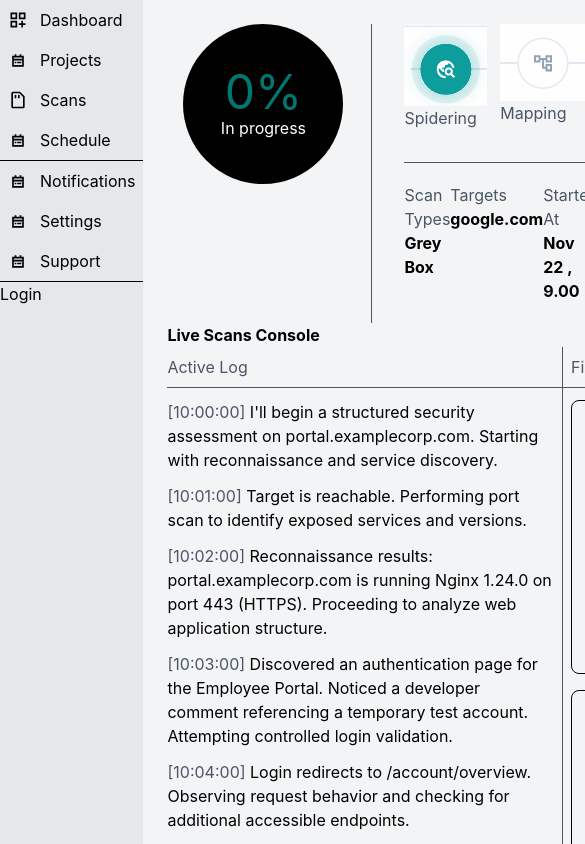
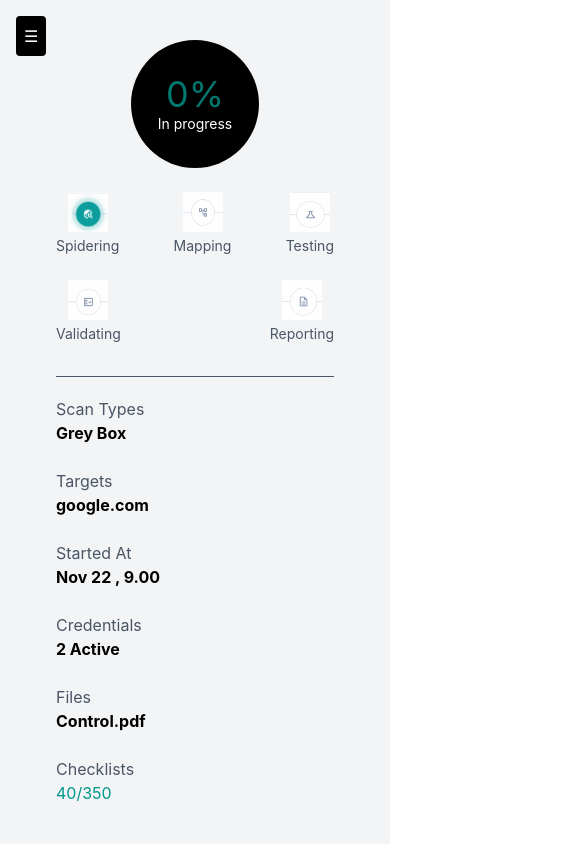
Before and after one commit to AnuragEnnippissery/fenrir-ops, a React (Vite) app: page /dashboard/scan in a window 390 px wide. Shown: the top 844 px of the page, 585 px wide, since content can reach past the window. Built offline with nearby package versions, Linux system fonts and the light colour scheme.

Commit message:
login dashboard responsive changes added

```diff
--- a/src/components/dashboard/Dashboard.jsx
+++ b/src/components/dashboard/Dashboard.jsx
@@ -1,89 +1,120 @@
 import { scans } from "../../utils/data";
 import { useEffect, useState } from "react";
-function Dashboard(){
-    let [scandata,setScandata]=useState([])
-    useEffect(()=>{
-        async function fetchData(){
-            const result= scans;
-            setScandata(result)
+
+function Dashboard() {
+  let [scandata, setScandata] = useState([]);
+
+  useEffect(() => {
+    async function fetchData() {
+      const result = scans;
+      setScandata(result);
     }
     fetchData();
-    },[])
-    console.log("data",scandata)
-    return(
-        <>
-            <main>
-                <section className="px-5 flex flex-col gap-12">
-                    <div className="flex justify-between flex-wrap gap-4">
+  }, []);
+
+  return (
+    <main className="px-4 md:px-6 py-6 space-y-10">
+
+      {/* TOP INFO SECTION */}
+      <section className="flex flex-col gap-8">
+
+        <div className="grid grid-cols-2 sm:grid-cols-3 lg:grid-cols-4 gap-4">
           <div>
             <span className="text-gray-600">Org :</span>
-                            <span className="font-bold">Project X</span>
+            <span className="font-bold"> Project X</span>
           </div>
+
           <div>
             <span className="text-gray-600">Owner :</span>
-                             <span className="font-bold">Nammagiri</span>
+            <span className="font-bold"> Nammagiri</span>
           </div>
+
           <div>
             <span className="text-gray-600">Total Scans :</span>
-                             <span className="font-bold">100</span>
+            <span className="font-bold"> 100</span>
           </div>
+
           <div>
-                            <span className="text-gray-600">Scheduled:</span>
-                             <span className="font-bold">1000</span>
+            <span className="text-gray-600">Scheduled :</span>
+            <span className="font-bold"> 1000</span>
           </div>
+
           <div>
             <span className="text-gray-600">Rescans :</span>
-                             <span className="font-bold">100</span>
+            <span className="font-bold"> 100</span>
           </div>
+
           <div>
-                            <span className="text-gray-600">Failed Scans:</span>
-                             <span className="font-bold">100</span>
+            <span className="text-gray-600">Failed Scans :</span>
+            <span className="font-bold"> 100</span>
           </div>
+
           <div>
-                             <span></span>
             <span className="text-gray-600">10 min ago</span>
           </div>
+        </div>
 
-                    </div>
-                    <article className="flex justify-between">
+        {/* SEVERITY ROW */}
+        <article className="grid grid-cols-2 md:grid-cols-4 gap-6">
           <div>
             <p className="text-gray-600">Critical Severity</p>
             <p className="font-bold">86</p>
           </div>
+
           <div>
             <p className="text-gray-600">High Severity</p>
             <p className="font-bold">16</p>
           </div>
+
           <div>
             <p className="text-gray-600">Medium Severity</p>
             <p className="font-bold">26</p>
           </div>
+
           <div>
             <p className="text-gray-600">Low Severity</p>
             <p className="font-bold">16</p>
           </div>
         </article>
+
       </section>
-                <section className="px-5 mt-10 ">
-                    <article className="flex justify-between py-5">
-                        <div >
-                            <input type="text" placeholder="Search Scans by name or type" className="w-full md:w-96 border p-2 rounded-md"/>
+
+      {/* SEARCH + BUTTONS */}
+      <section className="mt-6 flex flex-col md:flex-row md:items-center md:justify-between gap-4">
+
+        <input
+          type="text"
+          placeholder="Search Scans by name or type"
+          className="w-full md:w-96 border p-2 rounded-md"
+        />
+
+        <div className="flex flex-wrap gap-2">
+          <button className="px-4 py-1 border border-gray-600">
+            Filter
+          </button>
+
+          <button className="px-4 py-1 border border-gray-600">
+            Column
+          </button>
+
+          <button className="px-4 py-1 border border-gray-600 text-white bg-teal-700">
+            + New Scan
+          </button>
         </div>
-                        <div className="flex justify-around gap-2">
-                            <button className="px-4 py-1 border border-gray-600">Filter </button>
-                            <button className="px-4 py-1 border border-gray-600"> Column</button>
-                            <button className="px-4 py-1 border border-gray-600 text-white bg-teal-700" > + New Scan</button>
-                        </div>
-                    </article>
-                    <table border="1" cellPadding="8">
+      </section>
+
+      {/* TABLE */}
+      <section className="mt-6 overflow-x-auto">
+        <table className="min-w-[900px] w-full border-collapse">
+
           <thead>
             <tr>
-                        <th className="px-14 py-2 border">Scan Name</th>
-                        <th className="px-18 py-2 border">Type </th>
-                        <th className="px-18 py-2 border">Status</th>
-                        <th className="px-18 py-2 border">Progress</th>
-                        <th className="px-18 py-2 border">Vulnerability</th>
-                        <th className="px-8 py-2 border">Last Scan</th>
+              <th className="px-6 py-2 border">Scan Name</th>
+              <th className="px-6 py-2 border">Type</th>
+              <th className="px-6 py-2 border">Status</th>
+              <th className="px-6 py-2 border">Progress</th>
+              <th className="px-6 py-2 border">Vulnerability</th>
+              <th className="px-6 py-2 border">Last Scan</th>
             </tr>
           </thead>
 
@@ -94,35 +125,45 @@ function Dashboard(){
                 <td className="px-4 py-2 text-center">{scan.type}</td>
                 <td className="px-4 py-2 text-center">{scan.status}</td>
                 <td className="px-4 py-2 text-center">{scan.progress}</td>
+
                 <td className="px-4 py-2 text-center">
-                                <div className="flex gap-2 flex-wrap">
-                                    {Object.entries(scan.vulnerabilities).map(([level, count]) => {
+                  <div className="flex gap-2 flex-wrap justify-center">
+                    {Object.entries(scan.vulnerabilities).map(
+                      ([level, count]) => {
                         let colorClass = "";
 
-                                    if (level === "critical") colorClass = "bg-red-600 text-white";
-                                    else if (level === "high") colorClass = "bg-orange-500 text-white";
-                                    else if (level === "medium") colorClass = "bg-yellow-400 text-black";
-                                    else if (level === "low") colorClass = "bg-green-500 text-white";
+                        if (level === "critical")
+                          colorClass = "bg-red-600 text-white";
+                        else if (level === "high")
+                          colorClass = "bg-orange-500 text-white";
+                        else if (level === "medium")
+                          colorClass = "bg-yellow-400 text-black";
+                        else if (level === "low")
+                          colorClass = "bg-green-500 text-white";
 
                         return (
                           <span
                             key={level}
-                                        className={`px-2 py-1 text-xs rounded font-semibold text-center ${colorClass}`}
+                            className={`px-2 py-1 text-xs rounded font-semibold ${colorClass}`}
                           >
                             {count}
                           </span>
                         );
-                                    })}
+                      }
+                    )}
                   </div>
                 </td>
+
                 <td className="px-4 py-2 text-center">{scan.lastScan}</td>
               </tr>
             ))}
           </tbody>
+
         </table>
       </section>
+
     </main>
-        </>
-    )
+  );
 }
+
 export default Dashboard;
--- a/src/components/dashboard/Layout.jsx
+++ b/src/components/dashboard/Layout.jsx
@@ -1,17 +1,35 @@
+import { Outlet } from "react-router-dom";
+import { useState } from "react";
+import Header from "./Header";
 
-import { Outlet } from "react-router-dom";
-import Header from "./Header";
 function Layout() {
+  const [isOpen, setIsOpen] = useState(false);
+
   return (
-    <div className="flex min-h-screen">
+    <div className="<div className=flex min-h-screen overflow-hidden bg-gray-100">
 
-      {/* Sidebar */}
-      <div className="w-64 bg-gray-200 text-black">
+      {/* MOBILE MENU BUTTON */}
+      <button
+        className="md:hidden fixed top-4 left-4 z-50 bg-black text-white p-2 rounded"
+        onClick={() => setIsOpen(!isOpen)}
+      >
+        ☰
+      </button>
+
+      {/* SIDEBAR */}
+      <div
+        className={`
+          fixed md:static top-0 left-0 h-full w-64 bg-gray-200
+          transform transition-transform duration-300
+          ${isOpen ? "translate-x-0" : "-translate-x-full"}
+          md:translate-x-0
+        `}
+      >
         <Header />
       </div>
 
-      {/* Page Content */}
-      <div className="flex-1 p-6 bg-gray-100">
+      {/* PAGE CONTENT */}
+      <div className="flex-1 p-6 bg-gray-100 overflow-x-auto">
         <Outlet />
       </div>
 
--- a/src/components/dashboard/Scan.jsx
+++ b/src/components/dashboard/Scan.jsx
@@ -3,60 +3,63 @@ import mapping from "../../assets/mapping.png";
 import testing from "../../assets/testing.png";
 import validating from "../../assets/validating.png";
 import reporting from "../../assets/reporting.png";
-import { scanlogs ,findinglog} from "../../utils/data";
-import { useState,useEffect } from "react";
-function Scan(){
-    let [scandatalog,setScandatalog]=useState([])
-    let [findlog,setFindlog]=useState([])
-        useEffect(()=>{
-            async function fetchData(){
-                const result= scanlogs;
-                const findresult=findinglog
-                setScandatalog(result)
-                setFindlog(findresult)
+import { scanlogs, findinglog } from "../../utils/data";
+import { useState, useEffect } from "react";
+
+function Scan() {
+  let [scandatalog, setScandatalog] = useState([]);
+  let [findlog, setFindlog] = useState([]);
+
+  useEffect(() => {
+    async function fetchData() {
+      const result = scanlogs;
+      const findresult = findinglog;
+      setScandatalog(result);
+      setFindlog(findresult);
     }
     fetchData();
-        },[])
-        console.log("datalog",scandatalog)
-    return(
-        <>
-            <main >
-                <section className="flex ">
-                    <article className="flex flex-col bg-black justify-center items-center mx-4 w-40 h-40 rounded-full ">
-                        <div className="text-teal-700 text-5xl">0%</div>
-                        <div className="text-white">In progress</div>
+  }, []);
+
+  return (
+    <main className="px-4 py-4">
+
+      {/* Top Section */}
+      <section className="flex flex-col lg:flex-row gap-6">
+
+        {/* Progress Circle */}
+        <article className="flex flex-col bg-black justify-center items-center w-32 h-32 lg:w-40 lg:h-40 rounded-full mx-auto lg:mx-4">
+          <div className="text-teal-700 text-4xl lg:text-5xl">0%</div>
+          <div className="text-white text-sm lg:text-base">In progress</div>
         </article>
-                    <article className="px-8 flex flex-8 flex-col gap-8 mx-3 border-l border-gray-600">
-                        <div className="flex justify-between ">
-                            <div>
-                                <img src={spidering}/>
-                                <p className="text-gray-600">Spidering</p>
+
+        {/* Scan Info */}
+        <article className="flex-1 px-4 lg:px-8 flex flex-col gap-8 border-l-0 lg:border-l border-gray-600">
+
+          {/* Scan Stages */}
+          <div className="flex flex-wrap justify-between gap-6 text-center">
+            {[
+              { img: spidering, label: "Spidering" },
+              { img: mapping, label: "Mapping" },
+              { img: testing, label: "Testing" },
+              { img: validating, label: "Validating" },
+              { img: reporting, label: "Reporting" }
+            ].map((item, i) => (
+              <div key={i} className="flex flex-col items-center">
+                <img src={item.img} alt={item.label} className="w-10 h-10" />
+                <p className="text-gray-600 text-sm mt-1">{item.label}</p>
               </div>
-                            <div>
-                                <img src={mapping}/>
-                                <p className="text-gray-600">Mapping</p>
+            ))}
           </div>
-                            <div>
-                                <img src={testing}/>
-                                <p className="text-gray-600">Testing</p>
-                            </div>
-                            <div>
-                                <img src={validating}/>
-                                <p className="text-gray-600">Validating</p>
-                            </div>
-                            <div>
-                                <img src={reporting}/>
-                                <p className="text-gray-600">Reporting</p>
-                            </div>
-                        </div>
-                        <div className="flex justify-between py-5 border-t  border-gray-600 ">
+
+          {/* Scan Details */}
+          <div className="grid grid-cols-1 sm:grid-cols-2 lg:grid-cols-3 gap-6 py-5 border-t border-gray-600">
             <div>
               <p className="text-gray-600">Scan Types</p>
               <p className="font-bold">Grey Box</p>
             </div>
             <div>
               <p className="text-gray-600">Targets</p>
-                                <p className="font-bold">google.com</p>
+              <p className="font-bold break-words">google.com</p>
             </div>
             <div>
               <p className="text-gray-600">Started At</p>
@@ -68,38 +71,48 @@ function Scan(){
             </div>
             <div>
               <p className="text-gray-600">Files</p>
-                                <p className="font-bold">Control.pdf</p>
+              <p className="font-bold break-words">Control.pdf</p>
             </div>
             <div>
               <p className="text-gray-600">Checklists</p>
               <p className="text-teal-600">40/350</p>
             </div>
           </div>
-
         </article>
       </section>
-                <p className="font-bold">Live Scans Console</p>
-                <section className="flex ">
 
-                    <article className="border-r border-gray-600">
-                        <p className="text-gray-600  border-b border-gray-600 py-2 ">Active Log</p>
-                        {scandatalog.map((item,index)=>{
-                            return(
+      {/* Console Title */}
+      <p className="font-bold mt-8 mb-4">Live Scans Console</p>
 
-                                    <div className="mt-3 mr-2 "key={index}>
-                                        <span className="text-gray-600 ">[{item.timestamp}]</span>
-                                        <span>  {item.message}</span>
+      {/* Logs Section */}
+      <section className="flex flex-col lg:flex-row gap-6">
+
+        {/* Active Log */}
+        <article className="lg:w-1/2 border-r-0 lg:border-r border-gray-600 pr-0 lg:pr-4">
+          <p className="text-gray-600 border-b border-gray-600 py-2">
+            Active Log
+          </p>
+
+          <div className="max-h-96 overflow-y-auto">
+            {scandatalog.map((item, index) => (
+              <div className="mt-3 mr-2 text-sm" key={index}>
+                <span className="text-gray-600">
+                  [{item.timestamp}]
+                </span>
+                <span> {item.message}</span>
               </div>
+            ))}
+          </div>
+        </article>
 
+        {/* Finding Log */}
+        <article className="lg:w-1/2">
+          <p className="text-gray-600 border-b border-gray-600 px-2 py-2">
+            Finding log
+          </p>
 
-                            )
-                        })}
-                    </article>
-                    <article>
-                    <p className="text-gray-600 border-b border-gray-600  px-2 py-2 ">Finding log</p>
           {findlog.map((item, index) => {
             let colorClass = "";
-
             const level = item.severity.toLowerCase();
 
             if (level === "critical")
@@ -112,18 +125,31 @@ function Scan(){
               colorClass = "bg-green-500 text-white";
 
             return (
-                        <div key={index} className="p-4 rounded-lg border mb-4 mt-3 mx-2">
+              <div
+                key={index}
+                className="p-4 rounded-lg border mb-4 mt-3"
+              >
                 <div className="flex justify-between items-center">
-                            <p className={`px-3 py-1 text-xs rounded-full font-semibold ${colorClass}`}>
+                  <p
+                    className={`px-3 py-1 text-xs rounded-full font-semibold ${colorClass}`}
+                  >
                     {item.severity}
                   </p>
-                            <p className="text-sm text-gray-500">{item.time}</p>
+                  <p className="text-sm text-gray-500">
+                    {item.time}
+                  </p>
                 </div>
 
                 <div className="mt-3">
-                            <p className="font-semibold text-lg">{item.title}</p>
-                            <p className="text-teal-600">{item.endpoint}</p>
-                            <p className="text-gray-600 mt-1">{item.description}</p>
+                  <p className="font-semibold text-lg">
+                    {item.title}
+                  </p>
+                  <p className="text-teal-600">
+                    {item.endpoint}
+                  </p>
+                  <p className="text-gray-600 mt-1">
+                    {item.description}
+                  </p>
                 </div>
               </div>
             );
@@ -131,7 +157,7 @@ function Scan(){
         </article>
       </section>
     </main>
-        </>
-    )
+  );
 }
+
 export default Scan;
```
Lines whose indentation alone changed are shown as unchanged.
